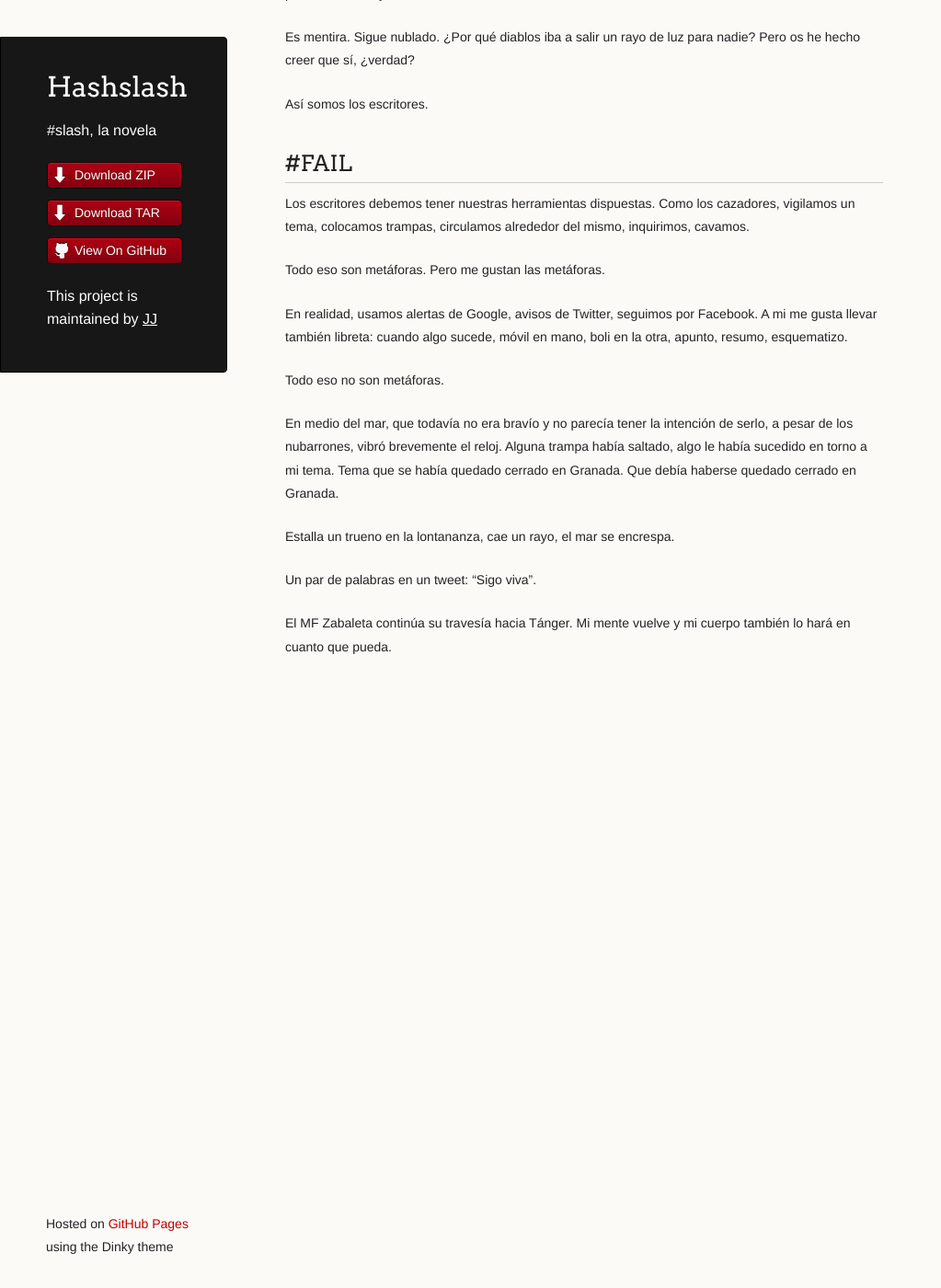
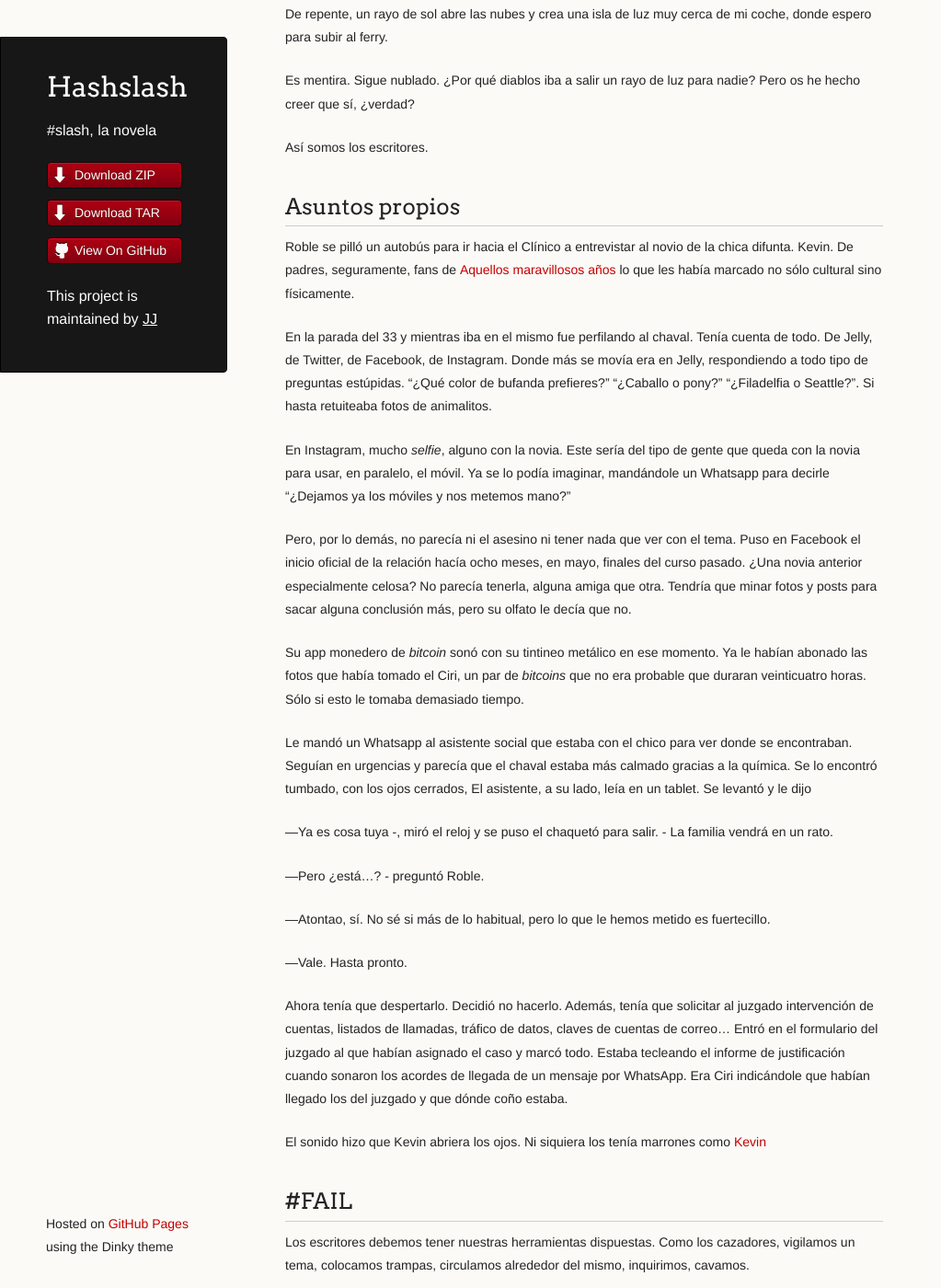
Before and after one commit to JJ/HashSlash, a Jekyll site: the page built from texto/HashSlash.md, in a window 1280 px wide and 1400 px high, scrolled down 11216 px. Shown: the whole window at 92% size, without its empty margins (0-1023 px from the left). Built offline with Jekyll 4.4.1, drawn with Linux system fonts in a browser that asks for light colours; some of the changed text lies outside the part shown.

Commit message:
Sync texto/HashSlash.md from master to gh-pages

```diff
--- a/texto/HashSlash.md
+++ b/texto/HashSlash.md
@@ -39,11 +39,12 @@ poniendo una cara similar a esta :-) - ¿Qué cuchillo dices?
 sin lograrlo - . Espera, ¿qué coño has puesto? Afú, quë tropa. - Roble aprovechó la pausa para dejar el móvil en el
 regazo y hacer copa con las manos para calentárselas.
 
-—Nada, un poco de escena del crimen en Instagram. Mira, ya tengo más
-de veinte *likes* - . Ciriaco hizo un esfuerzo para distinguir lo que
-se mostraba a esa distancia. Se distinguían borrones rojos y figuras
+—Nada ,- Sólo un poco de escena del crimen en Instagram.  Ya tenía más
+de veinte *likes*. Ciriaco hizo un esfuerzo para intentar ver qué era lo que
+había en la pantalla. Se distinguían borrones rojos y figuras
 geométricas de color naranja. Poco más. Ninguna cara, nada
-distintivo que permitiera reconocer ni al sitio, ni a la víctima.
+distintivo que permitiera reconocer ni al sitio, ni a la
+víctima. Menos mal.
 
 —Cuidao con la polla... - Frunció un poco el ceño haciendo minería de
 datos de sus memorias de la academia de policía, casi treinta años
@@ -52,7 +53,7 @@ crimen. No encontró nada. El propio Roble, que vaya tela marinera de
 nombre, Roble, había estado en la academia hacía menos. Así que él
 sabría.
 
-—Veinticinco ya. Y en Twitter casi los mismos.
+Roble vio que llevaba veinticinco ya. Y en Twitter casi los mismos.
 
 —El cuchillo. De Ikea. - dijo Ciriaco, haciendo que el ritmo de tecleo
 de Roble variara.
@@ -90,6 +91,8 @@ Ciriaco.
 tonta -, dijo, riéndose de su propia gracia. - Tú verás lo que haces,
 pero si te cae un paquete a mi no me busques.
 
+Roble seguía manipulando el teléfono.
+
 —Pues no funciona el app de Ikea que te permite buscar por imágenes -,
 dijo Roble, que seguía pegado al teléfono.- Normal, por otro lado.
 
@@ -99,14 +102,15 @@ dijo Roble, que seguía pegado al teléfono.- Normal, por otro lado.
 - [Byaaas](http://www.ikea.com/es/es/catalog/products/80227797/). -
   Señaló a la mesa en la que Ciriaco había estado varias veces a punto
   de extender los pies -
-  [Klingsbo](http://www.ikea.com/es/es/catalog/products/90128565/).
+  [Klingsbo](http://www.ikea.com/es/es/catalog/products/90128565/) -,
+  dijo en voz alta.
 
   — ¿Y el resto? Espera, no me lo digas. Rebotados del piso de
   Almuñécar... - Roble no contestó. Su móvil seguía emitiendo sonidos
   y él seguía tecleando.
 
- — Oye, dice Paco el secretario judicial que va a tardar todavía un rato en
- venir. ¿Por qué no echas unas fotos más mientras?
+ — Oye, dice Paco, el secretario judicial, que va a tardar todavía un rato en
+ venir. ¿Echas unas fotos más mientras?
 
  — ¿Y por qué no las echas tú con tu polla? - le contestó Ciriaco,
  sonriendo abiertamente y extendiendo la mano para recibir el
@@ -582,6 +586,65 @@ para nadie? Pero os he hecho creer que sí, ¿verdad?
 
 Así somos los escritores.
 
+Asuntos propios
+----
+
+Roble se pilló un autobús para ir hacia el Clínico a entrevistar al
+novio de la chica difunta. Kevin. De padres, seguramente, fans de
+[Aquellos maravillosos años](http://es.wikipedia.org/wiki/The_Wonder_Years)
+lo que les había marcado no sólo cultural sino físicamente.
+
+En la parada del 33 y mientras iba en el mismo fue perfilando al
+chaval. Tenía cuenta de todo. De Jelly, de Twitter, de Facebook, de
+Instagram. Donde más se movía era en Jelly, respondiendo a todo tipo
+de preguntas estúpidas. “¿Qué color de bufanda prefieres?” “¿Caballo o
+pony?” “¿Filadelfia o Seattle?”. Si hasta retuiteaba fotos de
+animalitos.
+
+En Instagram, mucho *selfie*, alguno con la novia. Este sería del tipo
+de gente que queda con la novia para usar, en paralelo, el móvil. Ya
+se lo podía imaginar, mandándole un Whatsapp para decirle “¿Dejamos ya
+los móviles y nos metemos mano?”
+
+Pero, por lo demás, no parecía ni el asesino ni tener nada que ver con
+el tema. Puso en Facebook el inicio oficial de la relación hacía ocho
+meses, en mayo, finales del curso pasado. ¿Una novia anterior
+especialmente celosa? No parecía tenerla, alguna amiga que
+otra. Tendría que minar fotos y posts para sacar alguna conclusión
+más, pero su olfato le decía que no.
+
+Su app monedero de *bitcoin* sonó con su tintineo metálico en ese
+momento. Ya le habían abonado las fotos que había tomado el
+Ciri, un par de *bitcoins* que no era probable que duraran
+veinticuatro horas. Sólo si esto le tomaba demasiado tiempo.
+
+Le mandó un Whatsapp al asistente social que estaba con el chico para
+ver donde se encontraban. Seguían en urgencias y parecía que el chaval
+estaba más calmado gracias a la química. Se lo encontró tumbado, con
+los ojos cerrados, El asistente, a su lado, leía en un tablet. Se
+levantó y le dijo
+
+—Ya es cosa tuya -, miró el reloj y se puso el chaquetó para salir. -
+La familia vendrá en un rato.
+
+—Pero ¿está...? - preguntó Roble.
+
+—Atontao, sí. No sé si más de lo habitual, pero lo que le hemos metido
+es fuertecillo.
+
+—Vale. Hasta pronto.
+
+Ahora tenía que despertarlo. Decidió no hacerlo. Además, tenía que
+solicitar al juzgado intervención de cuentas, listados de llamadas,
+tráfico de datos, claves de cuentas de correo... Entró en el
+formulario del juzgado al que habían asignado el caso y marcó
+todo. Estaba tecleando el informe de justificación cuando sonaron los
+acordes de llegada de un mensaje por WhatsApp. Era Ciri indicándole
+que habían llegado los del juzgado y que dónde coño estaba.
+
+El sonido hizo que Kevin abriera los ojos. Ni siquiera los tenía
+marrones como [Kevin](http://es.wikipedia.org/wiki/Fred_Savage)
+
 
 <h2>#FAIL</h2>
 
```
Also changed, not shown: other parts of texto/HashSlash.md (+1 -1 lines).
